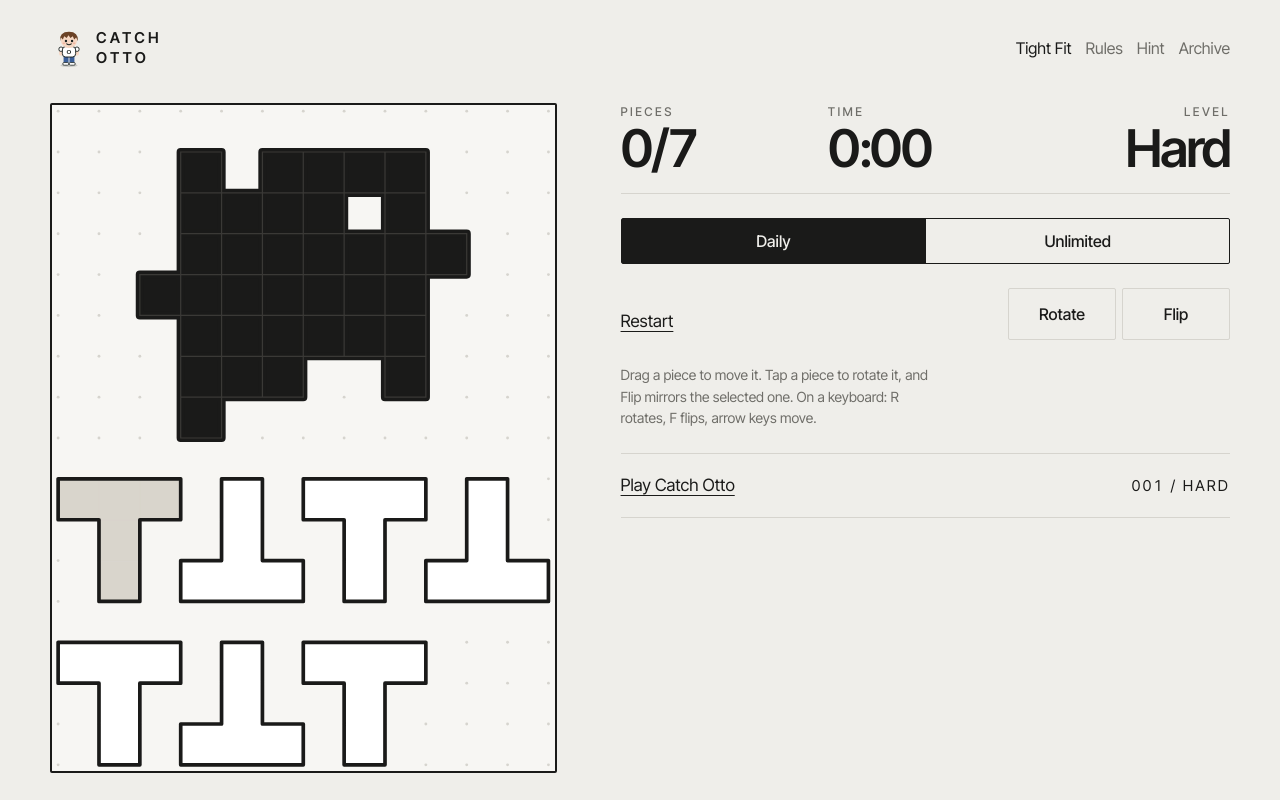
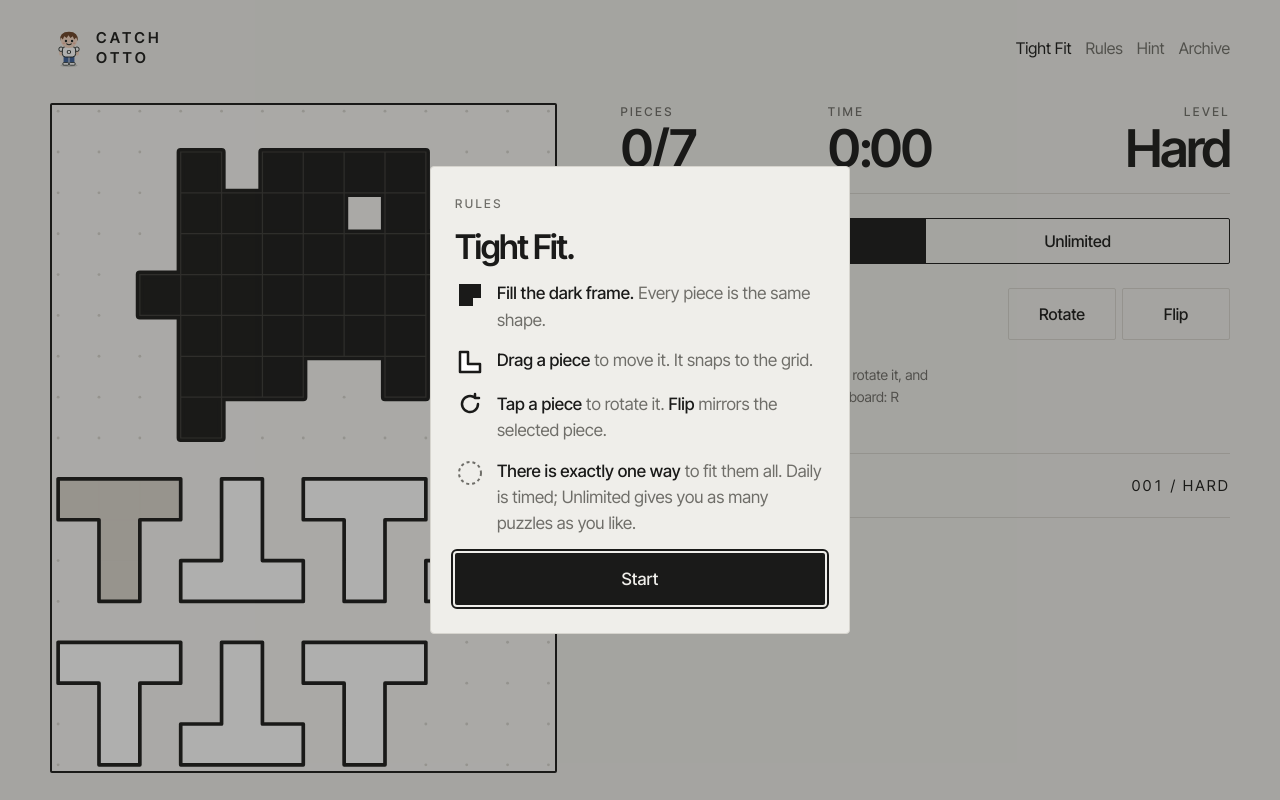
Before and after one commit to Dailygolfgame/catchotto, a plain HTML site: page tight-fit/index.html in a window 1280 px wide. Shown: the top 800 px of the page. Drawn offline with Linux system fonts and the light colour scheme.

Commit message:
Tight Fit: Rules opens its own rules box
On the Tight Fit page the Rules link in the menu now opens a rules box
in the same style as Catch Otto's, instead of going to Catch Otto's
rules page. It also shows once on the first visit.

Co-Authored-By: Claude Opus 5.5 <noreply@anthropic.com>
Claude-Session: https://claude.ai/code/session_01CqynxgiEYrsGsYE7psKfDr

```diff
--- a/assets/page.css
+++ b/assets/page.css
@@ -145,3 +145,8 @@ footer nav a { font-size: 14px; }
 .dialog .cta { margin: 0; align-self: auto; }
 .dialog .ghost { border: 1px solid var(--line); background: transparent; color: var(--ink); padding: 12px 18px; border-radius: 2px; font: inherit; cursor: pointer; }
 .dialog .u { align-self: flex-start; }
+.dialog h3 { margin: 0; font-size: 34px; font-weight: 600; letter-spacing: -.045em; line-height: 1.02; }
+.dialog .rules { display: flex; flex-direction: column; gap: 14px; margin: 0; padding: 0; list-style: none; }
+.dialog .rules li { display: grid; grid-template-columns: 30px 1fr; gap: 12px; align-items: start; color: var(--ink-dim); margin: 0; max-width: none; }
+.dialog .rules b { color: var(--ink); font-weight: 500; }
+.dialog .ico { width: 30px; height: 30px; display: block; }
--- a/assets/tight-fit.js
+++ b/assets/tight-fit.js
@@ -138,6 +138,14 @@ document.addEventListener('keydown',e=>{if(e.key==='Escape')close();});
 $('result').onclick=showWin;
 $('win-next').onclick=()=>{close();if(store.mode==='daily')setMode('unlimited');else newUnlimited();};
 
+// ---------- rules box ----------
+function showRules(){$('dlg-rules').hidden=false;$('rules-close').focus();}
+function hideRules(){$('dlg-rules').hidden=true;}
+document.querySelectorAll('a[href="#rules"]').forEach(a=>a.addEventListener('click',e=>{e.preventDefault();showRules();}));
+$('rules-close').onclick=hideRules;
+$('dlg-rules').addEventListener('click',e=>{if(e.target.id==='dlg-rules')hideRules();});
+document.addEventListener('keydown',e=>{if(e.key==='Escape')hideRules();});
+
 // ---------- modes ----------
 function setMode(m,fresh){stopClock();store.mode=m;save();
   document.querySelectorAll('.tf-tabs button').forEach(b=>b.setAttribute('aria-selected',b.dataset.mode===m));
@@ -160,4 +168,6 @@ $('copy').onclick=()=>{const t=shareText(),label=canShare?'Share':'Copy result',
   try{navigator.clipboard.writeText(t).then(ok,()=>{});}catch(e){}};
 document.addEventListener('keydown',e=>{if(e.target.tagName==='BUTTON'||e.target.tagName==='INPUT')return;if(e.key==='r'||e.key==='R')rotate(sel);if(e.key==='f'||e.key==='F')flip(sel);});
 setMode(store.mode==='unlimited'?'unlimited':'daily');
+// first visit: show the rules once
+if(!store.seenRules||location.hash==='#rules'){store.seenRules=true;save();showRules();}
 })();
--- a/tight-fit/index.html
+++ b/tight-fit/index.html
@@ -22,7 +22,7 @@
 </head>
 <body>
 <div class="wrap game-wrap">
-<header><a class="brand" href="/"><img src="/assets/otto.svg" alt=""><span class="mark">Catch<br>Otto</span></a><nav aria-label="Site"><a href="/tight-fit/" aria-current="page">Tight Fit</a><a href="/how-to-play/">Rules</a><a href="/hint/">Hint</a><a href="/board/">Archive</a></nav></header>
+<header><a class="brand" href="/"><img src="/assets/otto.svg" alt=""><span class="mark">Catch<br>Otto</span></a><nav aria-label="Site"><a href="/tight-fit/" aria-current="page">Tight Fit</a><a href="#rules">Rules</a><a href="/hint/">Hint</a><a href="/board/">Archive</a></nav></header>
 <main class="game-main">
 
 <div class="score">
@@ -75,6 +75,19 @@
     <p><strong>Can I play more?</strong> Yes. Unlimited makes a new puzzle whenever you want, at the level you choose.</p>
   </section>
 </article>
+<div class="scrim" id="dlg-rules" hidden>
+  <div class="dialog" role="dialog" aria-modal="true" aria-labelledby="rules-title">
+    <span class="label">Rules</span>
+    <h3 id="rules-title">Tight Fit.</h3>
+    <ul class="rules">
+      <li><svg class="ico" viewBox="0 0 30 30" aria-hidden="true"><path d="M4 4h22v14h-8v8H4z" fill="#1a1a19"/></svg><span><b>Fill the dark frame.</b> Every piece is the same shape.</span></li>
+      <li><svg class="ico" viewBox="0 0 30 30" aria-hidden="true"><path d="M5 5h8v12h12v8H5z" fill="#fff" stroke="#1a1a19" stroke-width="2.5" stroke-linejoin="round"/></svg><span><b>Drag a piece</b> to move it. It snaps to the grid.</span></li>
+      <li><svg class="ico" viewBox="0 0 30 30" aria-hidden="true"><path d="M23 13a8 8 0 1 1-3-6.2M20 3v4h4" fill="none" stroke="#1a1a19" stroke-width="2.5" stroke-linecap="round" stroke-linejoin="round"/></svg><span><b>Tap a piece</b> to rotate it. <b>Flip</b> mirrors the selected piece.</span></li>
+      <li><svg class="ico" viewBox="0 0 30 30" aria-hidden="true"><circle cx="15" cy="15" r="11" fill="none" stroke="#6f6e69" stroke-width="2" stroke-dasharray="3 3"/></svg><span><b>There is exactly one way</b> to fit them all. Daily is timed; Unlimited gives you as many puzzles as you like.</span></li>
+    </ul>
+    <button type="button" class="cta" id="rules-close">Start</button>
+  </div>
+</div>
 <div class="scrim" id="dlg-win" hidden>
   <div class="dialog" role="dialog" aria-modal="true" aria-labelledby="win-title">
     <span class="label" id="win-title">Solved</span>
```
Also changed, not shown: tools/pages.mjs (+18 -1 lines).
